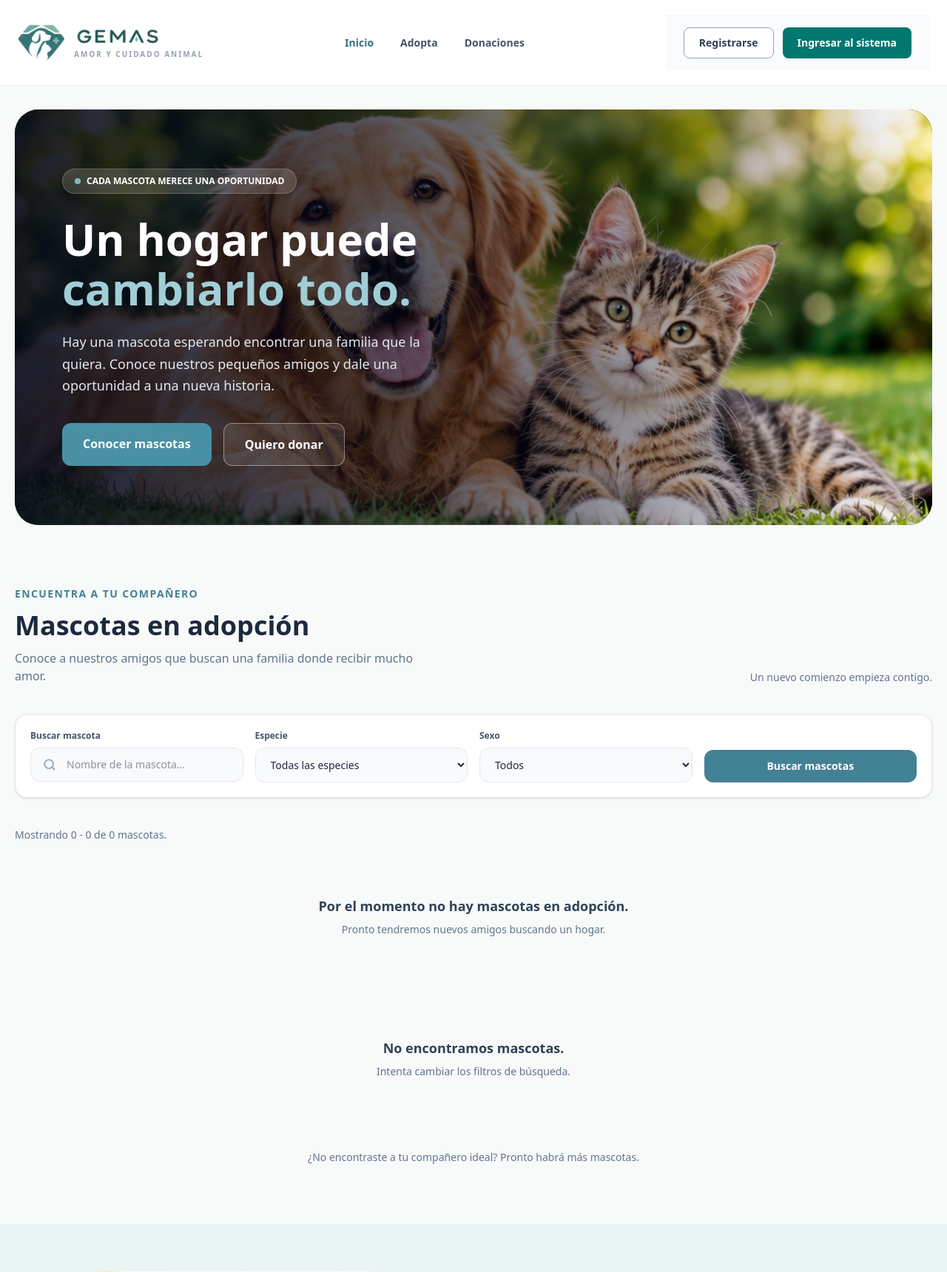
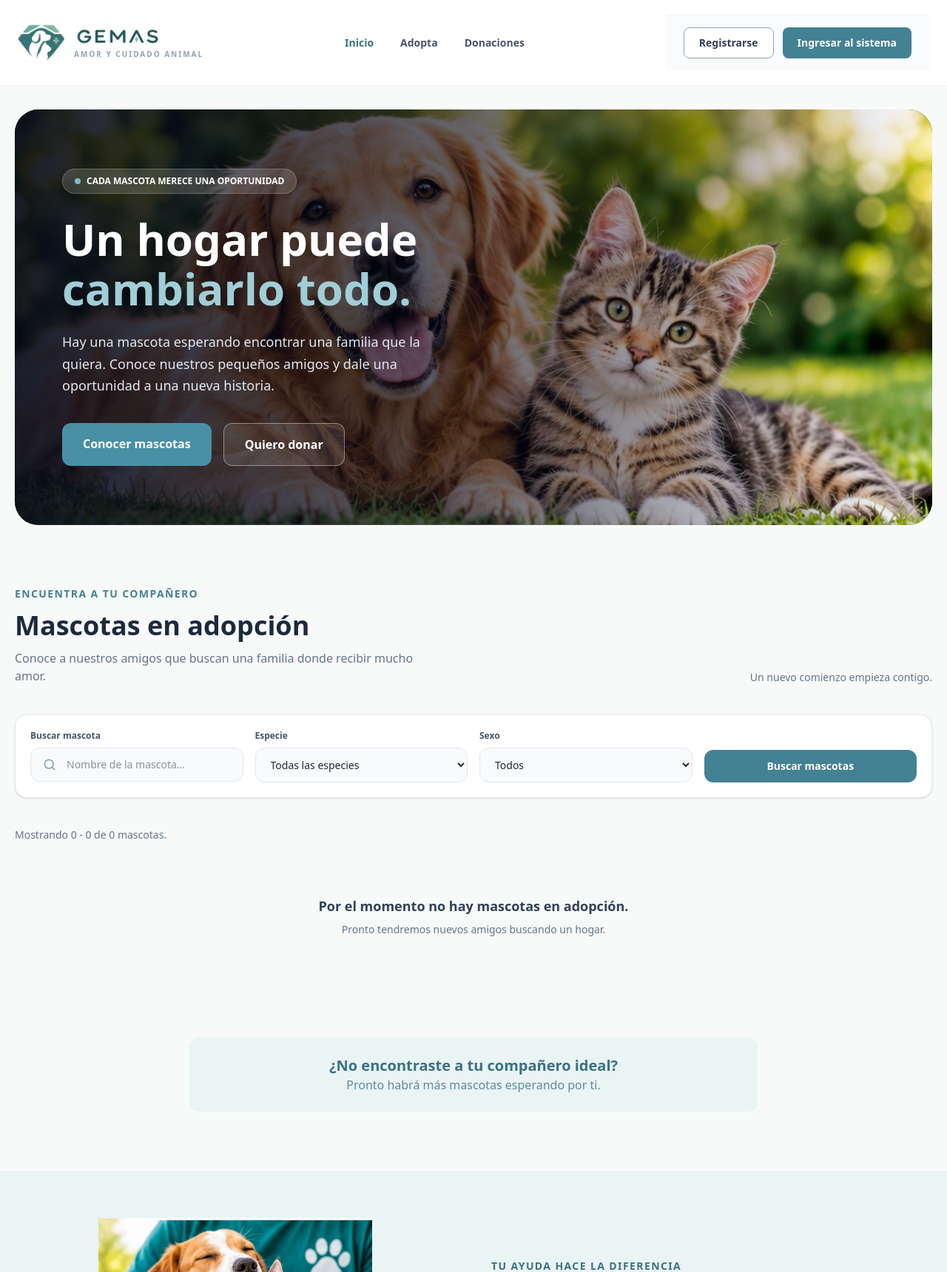
Before and after one commit to alexagc-16/GEMAS, a Laravel app: page / in a window 1280 px wide. Shown: the top 1720 px of the page at 74% size. Run offline with Laravel 12, Linux system fonts and the light colour scheme; data that the repository does not hold is empty; style sheets or scripts are compiled from the project's sources; parts of the project's set-up code (start-up, migrations or seed data) failed here and were passed over.

Commit message:
Mejora la visualización del catálogo

```diff
--- a/resources/views/Catalogo/index.blade.php
+++ b/resources/views/Catalogo/index.blade.php
@@ -71,7 +71,7 @@
                 </a>
 
                 <a href="{{ route('login') }}"
-                    class="inline-flex items-center justify-center rounded-lg bg-teal-700 px-5 py-2.5 text-sm font-semibold text-white transition hover:bg-teal-800 focus:outline-none focus:ring-2 focus:ring-teal-500 focus:ring-offset-2">
+                    class="inline-flex items-center justify-center rounded-lg bg-[#438195] px-5 py-2.5 text-sm font-semibold text-white transition hover:bg-[#356879] focus:outline-none focus:ring-2 focus:ring-[#438195] focus:ring-offset-2">
                     Ingresar al sistema
                 </a>
 
@@ -426,10 +426,17 @@
                 </p>
             </div>
 
-            <div class="text-center mt-12">
-                <p class="text-sm text-slate-500">
-                    ¿No encontraste a tu compañero ideal? Pronto habrá más mascotas.
+            <div class="w-full max-w-3xl mx-auto text-center mt-12
+                bg-[#EAF4F5] rounded-xl px-6 py-6">
+
+                <p class="text-lg md:text-xl font-bold text-gemas-700">
+                    ¿No encontraste a tu compañero ideal?
                 </p>
+
+                <p class="text-sm md:text-base font-medium text-gemas-700/80">
+                    Pronto habrá más mascotas esperando por ti.
+                </p>
+
             </div>
 
         </section>
@@ -633,10 +640,10 @@
                 contadorMascotas.textContent =
                     `Mostrando ${totalMascotas === 0 ? 0 : inicio + 1} - ${Math.min(fin, totalMascotas)} de ${totalMascotas} mascotas.`;
 
-                // Mostrar u ocultar mensaje sin resultados
+                // Mostrar mensaje solo cuando existen registros, pero ningún filtro coincide
                 sinResultados.classList.toggle(
                     'hidden',
-                    totalMascotas !== 0
+                    tarjetas.length === 0 || totalMascotas !== 0
                 );
 
                 // Dibujar controles de paginación
```
